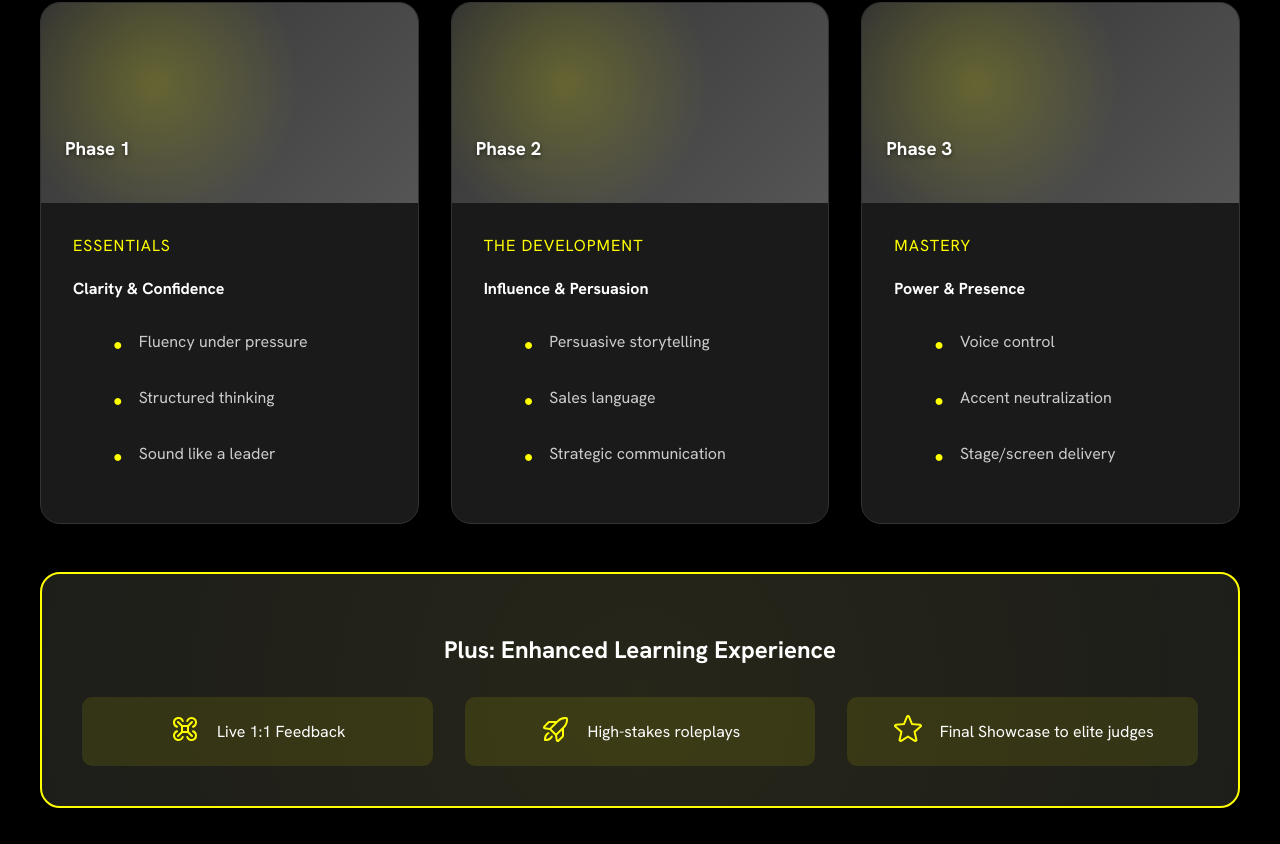
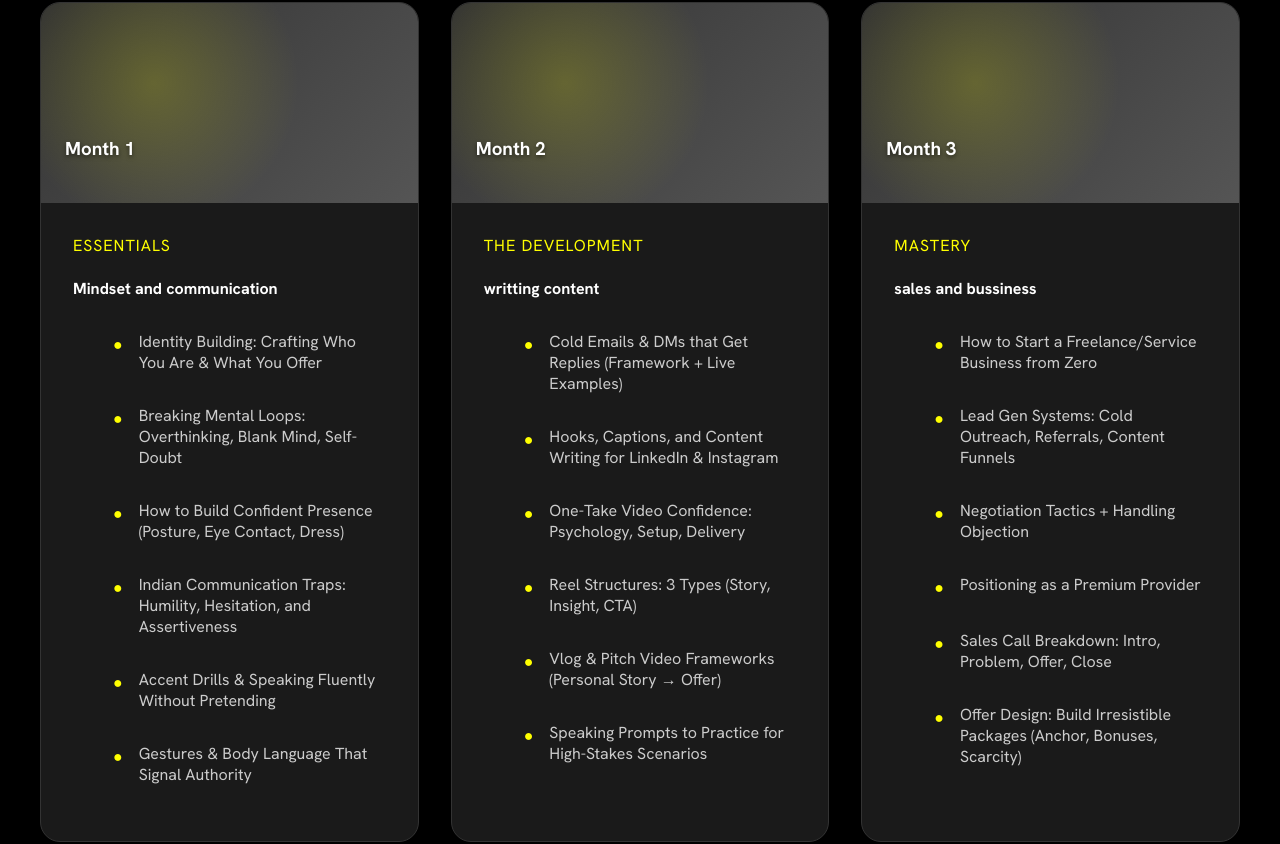
Before and after one commit to Armaan-pal/YapCapitalist, a plain HTML site: page index.html in a window 1280 px wide. Shown: the part 3845-4689 px from the top of the page. Drawn offline with nearby package versions, Linux system fonts and the light colour scheme; a web font is replaced by a local one.

Commit message:
new Curriculum

```diff
--- a/index.html
+++ b/index.html
@@ -260,71 +260,128 @@
         <div class="phases-grid">
             <div class="phase-card">
                 <div class="phase-image">
-                    <h3 class="phase-title">Phase 1</h3>
+                    <h3 class="phase-title">Month 1</h3>
                 </div>
                 <div class="phase-content">
                     <div class="phase-tag">Essentials</div>
-                    <h4 class="phase-subtitle">Clarity & Confidence</h4>
+                    <h4 class="phase-subtitle">Mindset and communication</h4>
                     <ul class="outcome-list">
+                        <!-- <li class="outcome-item">
+                            <span class="outcome-icon">●</span>
+                            <span class="outcome-text">The Philosophy of Communication = Leverage</span>
+                        </li> -->
                         <li class="outcome-item">
                             <span class="outcome-icon">●</span>
-                            <span class="outcome-text">Fluency under pressure</span>
+                            <span class="outcome-text">Identity Building: Crafting Who You Are & What You Offer</span>
                         </li>
                         <li class="outcome-item">
                             <span class="outcome-icon">●</span>
-                            <span class="outcome-text">Structured thinking</span>
+                            <span class="outcome-text">Breaking Mental Loops: Overthinking, Blank Mind,
+                                Self-Doubt</span>
                         </li>
                         <li class="outcome-item">
                             <span class="outcome-icon">●</span>
-                            <span class="outcome-text">Sound like a leader</span>
+                            <span class="outcome-text">How to Build Confident Presence (Posture, Eye Contact,
+                                Dress)</span>
                         </li>
+                        <li class="outcome-item">
+                            <span class="outcome-icon">●</span>
+                            <span class="outcome-text">Indian Communication Traps: Humility, Hesitation, and
+                                Assertiveness</span>
+                        </li>
+                        <!-- <li class="outcome-item">
+                            <span class="outcome-icon">●</span>
+                            <span class="outcome-text">Voice Training: Modulation, Clarity, Filler Words</span>
+                        </li> -->
+                        <li class="outcome-item">
+                            <span class="outcome-icon">●</span>
+                            <span class="outcome-text">Accent Drills & Speaking Fluently Without Pretending</span>
+                        </li>
+                        <li class="outcome-item">
+                            <span class="outcome-icon">●</span>
+                            <span class="outcome-text">Gestures & Body Language That Signal Authority</span>
+                        </li>
+
                     </ul>
                 </div>
             </div>
 
             <div class="phase-card">
                 <div class="phase-image">
-                    <h3 class="phase-title">Phase 2</h3>
+                    <h3 class="phase-title">Month 2</h3>
                 </div>
                 <div class="phase-content">
                     <div class="phase-tag">The Development</div>
-                    <h4 class="phase-subtitle">Influence & Persuasion</h4>
+                    <h4 class="phase-subtitle">writting content</h4>
                     <ul class="outcome-list">
                         <li class="outcome-item">
                             <span class="outcome-icon">●</span>
-                            <span class="outcome-text">Persuasive storytelling</span>
+                            <span class="outcome-text">Cold Emails & DMs that Get Replies (Framework + Live Examples)</span>
+                        </li>
+                        <!-- <li class="outcome-item">
+                            <span class="outcome-icon">●</span>
+                            <span class="outcome-text">Offer Writing: Bio, Service Page, Pitch Lines</span>
+                        </li> -->
+                        <li class="outcome-item">
+                            <span class="outcome-icon">●</span>
+                            <span class="outcome-text">Hooks, Captions, and Content Writing for LinkedIn & Instagram</span>
                         </li>
                         <li class="outcome-item">
                             <span class="outcome-icon">●</span>
-                            <span class="outcome-text">Sales language</span>
+                            <span class="outcome-text">One-Take Video Confidence: Psychology, Setup, Delivery</span>
                         </li>
                         <li class="outcome-item">
                             <span class="outcome-icon">●</span>
-                            <span class="outcome-text">Strategic communication</span>
+                            <span class="outcome-text">Reel Structures: 3 Types (Story, Insight, CTA)</span>
                         </li>
+                        <li class="outcome-item">
+                            <span class="outcome-icon">●</span>
+                            <span class="outcome-text">Vlog & Pitch Video Frameworks (Personal Story → Offer)</span>
+                        </li>
+                        <li class="outcome-item">
+                            <span class="outcome-icon">●</span>
+                            <span class="outcome-text">Speaking Prompts to Practice for High-Stakes Scenarios</span>
+                        </li>
+                        <!-- <li class="outcome-item">
+                            <span class="outcome-icon">●</span>
+                            <span class="outcome-text">Content Calendar + Weekly Content System</span>
+                        </li> -->
+
                     </ul>
                 </div>
             </div>
 
             <div class="phase-card">
                 <div class="phase-image">
-                    <h3 class="phase-title">Phase 3</h3>
+                    <h3 class="phase-title">Month 3</h3>
                 </div>
                 <div class="phase-content">
                     <div class="phase-tag">Mastery</div>
-                    <h4 class="phase-subtitle">Power & Presence</h4>
+                    <h4 class="phase-subtitle">sales and bussiness</h4>
                     <ul class="outcome-list">
                         <li class="outcome-item">
                             <span class="outcome-icon">●</span>
-                            <span class="outcome-text">Voice control</span>
+                            <span class="outcome-text">How to Start a Freelance/Service Business from Zero</span>
                         </li>
                         <li class="outcome-item">
                             <span class="outcome-icon">●</span>
-                            <span class="outcome-text">Accent neutralization</span>
+                            <span class="outcome-text">Lead Gen Systems: Cold Outreach, Referrals, Content Funnels</span>
                         </li>
                         <li class="outcome-item">
                             <span class="outcome-icon">●</span>
-                            <span class="outcome-text">Stage/screen delivery</span>
+                            <span class="outcome-text">Negotiation Tactics + Handling Objection</span>
+                        </li>
+                                                <li class="outcome-item">
+                            <span class="outcome-icon">●</span>
+                            <span class="outcome-text">Positioning as a Premium Provider</span>
+                        </li>
+                        <li class="outcome-item">
+                            <span class="outcome-icon">●</span>
+                            <span class="outcome-text">Sales Call Breakdown: Intro, Problem, Offer, Close</span>
+                        </li>
+                        <li class="outcome-item">
+                            <span class="outcome-icon">●</span>
+                            <span class="outcome-text">Offer Design: Build Irresistible Packages (Anchor, Bonuses, Scarcity)</span>
                         </li>
                     </ul>
                 </div>
```
